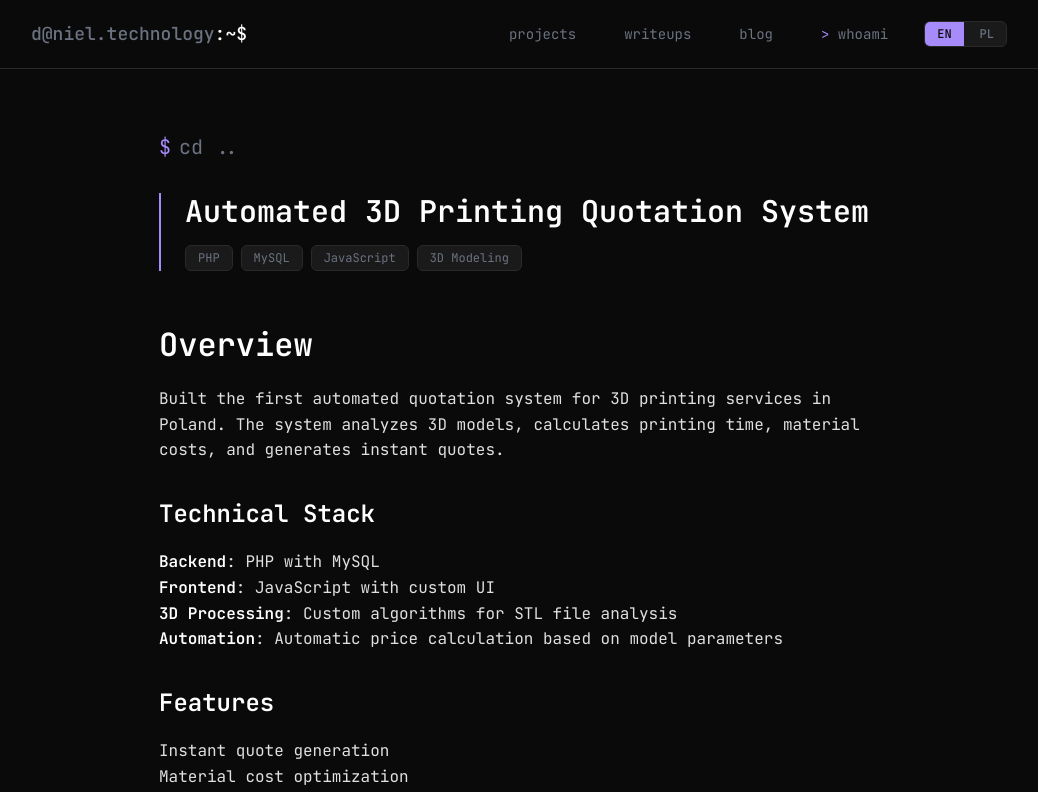
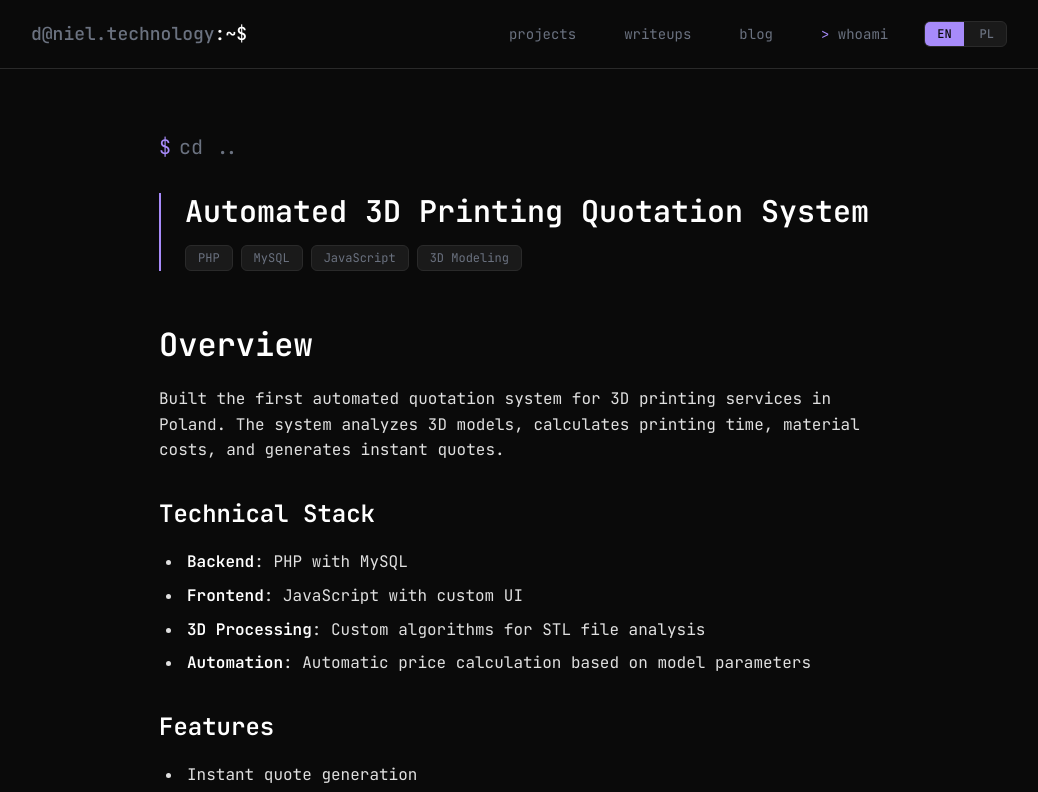
Before and after one commit to dan76dsk/da-niel-technology_website, a Next.js app: page /projects/automated-quotation-system in a window 1280 px wide. Shown: the top 792 px of the page, without its empty margins (121-1159 px from the left). Built offline with nearby package versions, Linux system fonts and the light colour scheme; no server answers.

Commit message:
Style: Add proper list styling with bullets and indentation

```diff
--- a/app/globals.css
+++ b/app/globals.css
@@ -101,6 +101,28 @@ code {
   margin: 3rem 0 2rem 0;
 }
 
+.prose ul, .prose ol {
+  margin: 1rem 0;
+  padding-left: 1.5rem;
+}
+
+.prose ul {
+  list-style-type: disc;
+}
+
+.prose ol {
+  list-style-type: decimal;
+}
+
+.prose li {
+  margin: 0.5rem 0;
+  padding-left: 0.25rem;
+}
+
+.prose ul ul, .prose ol ol, .prose ul ol, .prose ol ul {
+  margin: 0.25rem 0;
+}
+
 .prose img {
   margin: 2rem auto;
   border-radius: 6px;
```
